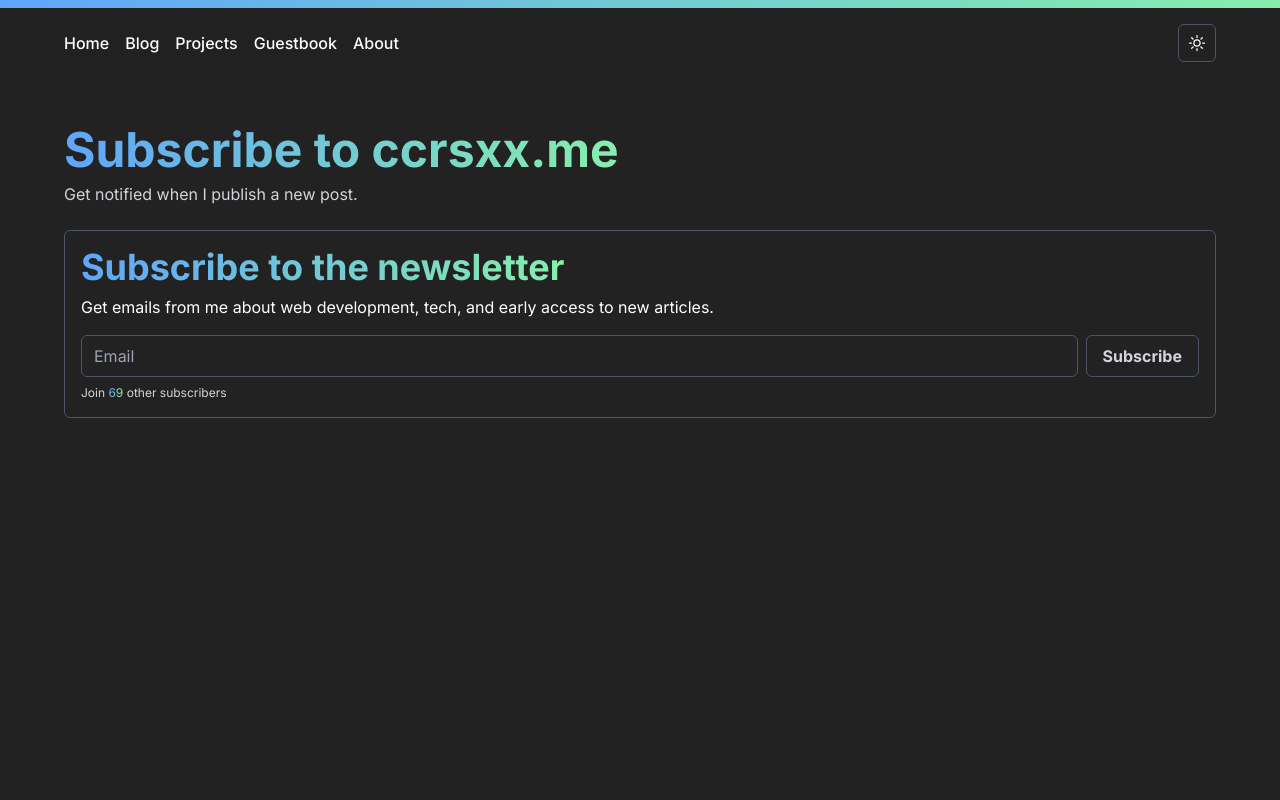
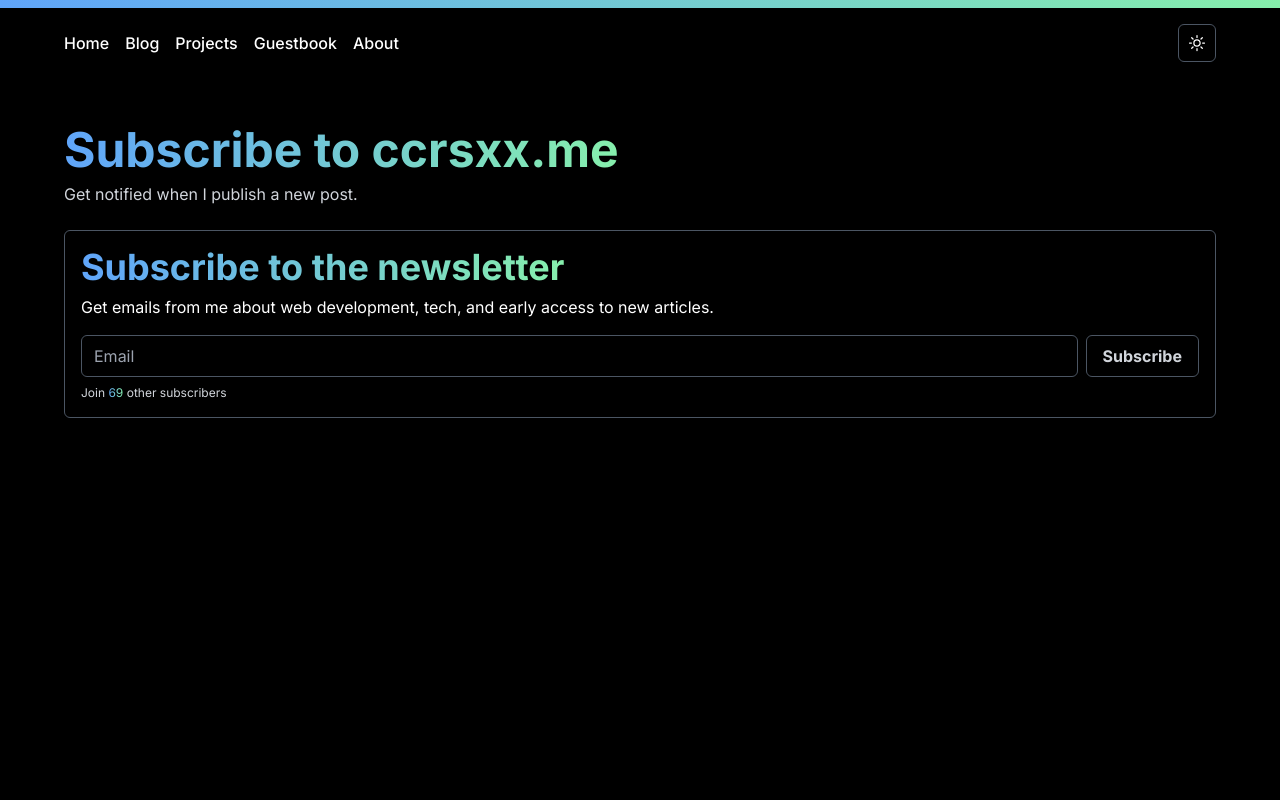
Before and after one commit to ccrsxx/portofolio, a Next.js app: page /subscribe in a window 1280 px wide. Shown: the top 800 px of the page. Built offline with nearby package versions, Linux system fonts and the light colour scheme; no server answers.

Commit message:
feat: change dark background to black (#70)

```diff
--- a/src/components/blog/blog-card.tsx
+++ b/src/components/blog/blog-card.tsx
@@ -39,10 +39,7 @@ export function BlogCard<T extends ValidTag = typeof DEFAULT_TAG>({
 
   return (
     <CustomTag className='grid' {...rest}>
-      <Link
-        className='clickable bg-white dark:bg-dark-background'
-        href={`/blog/${slug}`}
-      >
+      <Link className='clickable' href={`/blog/${slug}`}>
         <div className='relative'>
           <Image
             className='h-36 rounded-t-md object-cover'
--- a/src/components/blog/sort-listbox.tsx
+++ b/src/components/blog/sort-listbox.tsx
@@ -37,7 +37,7 @@ export function SortListbox({
               <Listbox.Options
                 as={motion.ul}
                 className='main-border smooth-tab absolute z-10 mt-2 max-h-60 w-full overflow-auto
-                           rounded-md bg-white text-sm shadow-lg dark:bg-dark-background'
+                           rounded-md bg-white text-sm shadow-lg dark:bg-black'
                 {...variants}
                 static
               >
--- a/src/components/guestbook/guestbook-form.tsx
+++ b/src/components/guestbook/guestbook-form.tsx
@@ -57,8 +57,7 @@ export function GuestbookForm({
         {session ? (
           <Button
             type='submit'
-            className='custom-button clickable bg-white font-bold text-gray-600
-                       dark:bg-dark-background dark:text-gray-300'
+            className='custom-button clickable font-bold text-gray-600 dark:text-gray-300'
             loading={loading}
           >
             Sign
--- a/src/components/layout/header.tsx
+++ b/src/components/layout/header.tsx
@@ -18,8 +18,8 @@ export function Header(): JSX.Element {
       <div ref={ref} />
       <header
         className={clsx(
-          'sticky top-0 z-20 w-full bg-white/60 backdrop-blur-md transition dark:bg-dark-background/60',
-          !inView && 'shadow-sm'
+          'sticky top-0 z-20 w-full bg-white/60 backdrop-blur-md transition dark:bg-black/60',
+          !inView && 'shadow-sm dark:shadow-gray-900'
         )}
       >
         <div className='h-2 bg-gradient-to-r from-blue-400 to-green-300' />
--- a/src/components/modal/image-preview.tsx
+++ b/src/components/modal/image-preview.tsx
@@ -43,7 +43,7 @@ export function ImagePreview({
                          text-sm text-black/80 opacity-0 outline-none transition hover:!bg-accent-blue
                          hover:text-white focus-visible:translate-y-0 focus-visible:!bg-accent-blue
                          focus-visible:text-white focus-visible:opacity-100 group-hover:translate-y-0
-                         group-hover:opacity-100 dark:bg-dark-background/40 dark:text-white/80'
+                         group-hover:opacity-100 dark:bg-black/40 dark:text-white/80'
               href={customLink}
               target='_blank'
               rel='noreferrer'
--- a/src/components/ui/tooltip.tsx
+++ b/src/components/ui/tooltip.tsx
@@ -23,10 +23,9 @@ export function Tooltip<T extends ValidTag = typeof DEFAULT_TAG>({
       {children}
       <div
         className={clsx(
-          `main-border invisible absolute left-1/2 z-20 -translate-x-1/2 -translate-y-12 whitespace-nowrap
-           rounded bg-white px-2 py-1 text-sm opacity-0 [transition:visibility_0ms_ease_300ms,300ms_ease]
-           group-hover:visible group-hover:opacity-100 peer-focus-visible:visible peer-focus-visible:opacity-100
-           dark:bg-dark-background`,
+          `main-border invisible absolute left-1/2 z-20 -translate-x-1/2 -translate-y-12 whitespace-nowrap rounded-md
+           bg-white px-2 py-1 text-sm opacity-0 [transition:visibility_0ms_ease_300ms,300ms_ease] group-hover:visible
+           group-hover:opacity-100 peer-focus-visible:visible peer-focus-visible:opacity-100 dark:bg-black`,
           tooltipClassName
         )}
       >
--- a/src/pages/api/og.tsx
+++ b/src/pages/api/og.tsx
@@ -26,7 +26,7 @@ export default async function handler(
 
   return new ImageResponse(
     (
-      <div tw='flex h-full w-full bg-[#222222] p-8 text-white '>
+      <div tw='flex h-full w-full bg-black p-8 text-white '>
         {article ? (
           <div tw='flex w-full justify-between'>
             <div tw='flex flex-col justify-between'>
--- a/src/pages/design.tsx
+++ b/src/pages/design.tsx
@@ -64,9 +64,9 @@ const colorPalette = [
     className: 'bg-white'
   },
   {
-    title: 'Dark Background',
+    title: 'Black Background',
     hexCode: '#222222',
-    className: 'bg-dark-background'
+    className: 'bg-black'
   },
   {
     title: 'White Text',
@@ -74,7 +74,7 @@ const colorPalette = [
     className: 'bg-white'
   },
   {
-    title: 'Dark Text',
+    title: 'Black Text',
     hexCode: '#000000',
     className: 'bg-black'
   },
--- a/src/styles/globals.scss
+++ b/src/styles/globals.scss
@@ -14,7 +14,7 @@
   }
 
   body {
-    @apply bg-white font-inter text-black transition-colors dark:bg-dark-background dark:text-white;
+    @apply bg-white font-inter transition-colors dark:bg-black;
   }
 
   main {
@@ -22,7 +22,7 @@
   }
 
   ::selection {
-    @apply bg-accent-blue text-black dark:text-white;
+    @apply bg-accent-blue text-white;
   }
 }
 
@@ -44,8 +44,7 @@
   }
 
   .custom-input {
-    @apply main-border rounded-md px-3 py-2 outline-none transition focus:border-accent-blue
-           dark:bg-dark-background;
+    @apply main-border rounded-md bg-white px-3 py-2 outline-none transition focus:border-accent-blue dark:bg-black;
   }
 
   .smooth-tab {
--- a/src/styles/mdx.scss
+++ b/src/styles/mdx.scss
@@ -76,7 +76,7 @@
       }
 
       &[data-theme='dark'] {
-        @apply hidden bg-dark-background dark:block;
+        @apply hidden bg-black dark:block;
       }
 
       code {
--- a/src/styles/nprogress.scss
+++ b/src/styles/nprogress.scss
@@ -2,13 +2,11 @@
   @apply pointer-events-none;
 
   .bar {
-    @apply fixed left-0 top-0 z-40 h-0.5 w-full bg-dark-background;
+    @apply fixed left-0 top-0 z-40 h-0.5 w-full bg-black;
 
     .peg {
-      $dark-background: theme('colors.dark-background');
-
       width: 100px;
-      box-shadow: 0 0 10px $dark-background, 0 0 5px $dark-background;
+      box-shadow: 0 0 10px black, 0 0 5px black;
 
       @apply absolute right-0 block h-full -translate-y-1 translate-x-0 rotate-3 opacity-100;
     }
--- a/tailwind.config.js
+++ b/tailwind.config.js
@@ -8,7 +8,6 @@ module.exports = {
         inter: ['var(--font-inter)']
       },
       colors: {
-        'dark-background': '#222222',
         'accent-blue': '#60a5fa'
       }
     }
```
